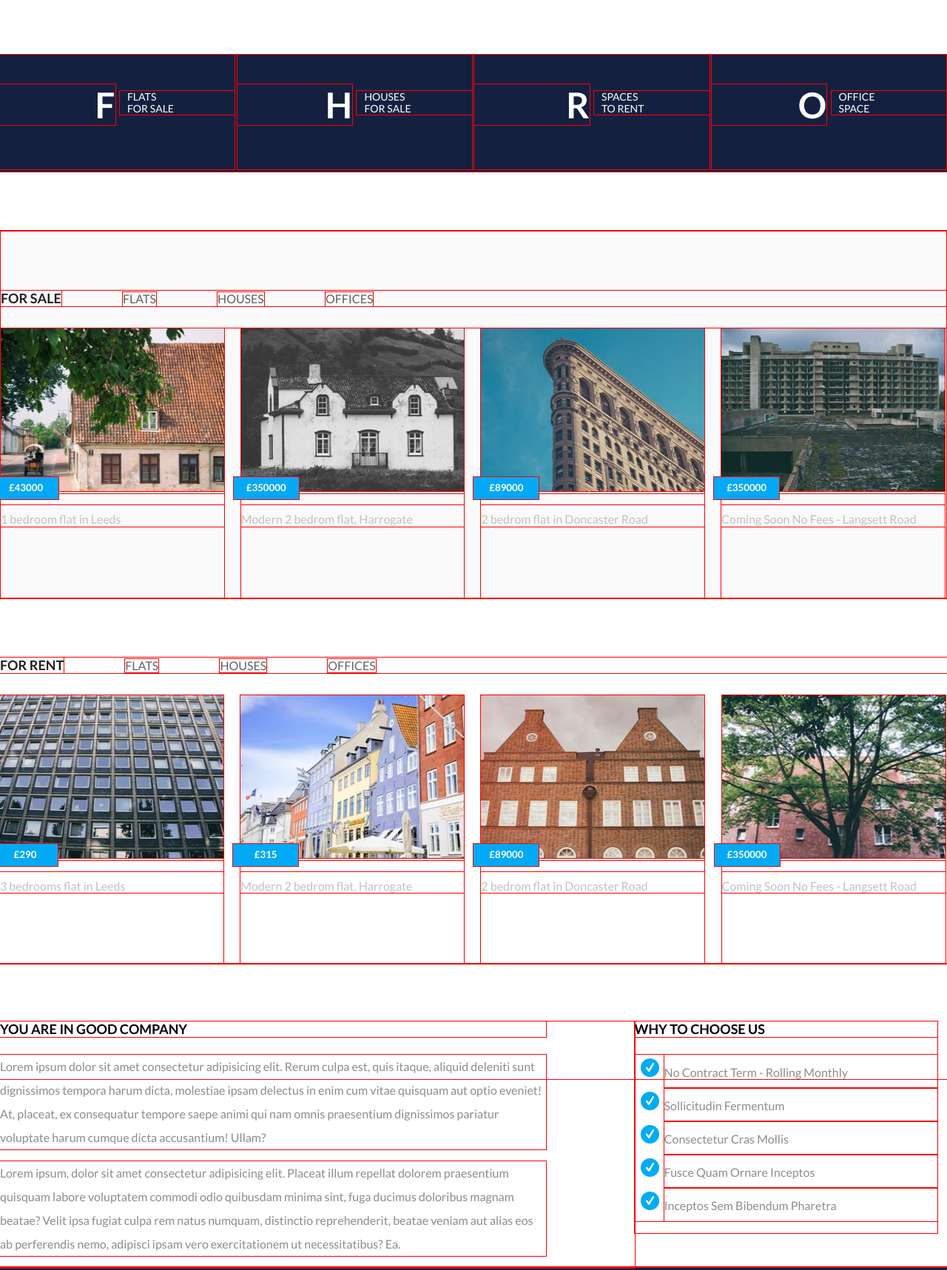
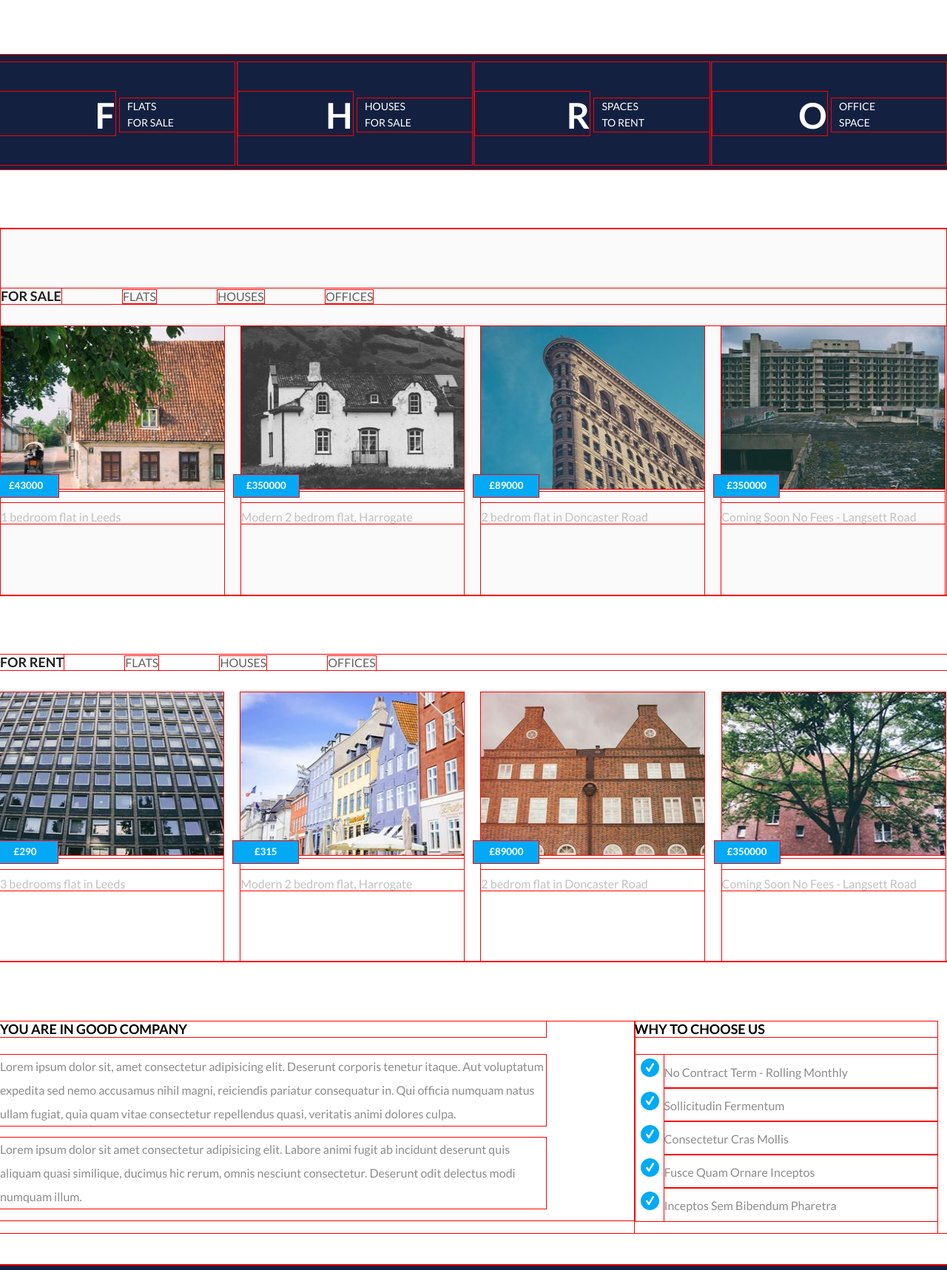
Before and after one commit to MelanieL/hackeryou_project1, a plain HTML site: page index.html in a window 1280 px wide. Shown: the part 980-2697 px from the top of the page at 74% size. Drawn offline with Linux system fonts and the light colour scheme.

Commit message:
Revisions complete for index.html page.

```diff
--- a/index.html
+++ b/index.html
@@ -95,15 +95,15 @@
                         <h2>F</h2>
                         <p>Flats</br>For Sale</p>
                     </div>
-                    <div class="content__options-box">
+                    <div class="content__options-box ml2">
                         <h2>H</h2>
                         <p>Houses</br>For Sale</p>
                     </div>
-                    <div class="content__options-box">
+                    <div class="content__options-box ml2">
                         <h2>R</h2>
                         <p>Spaces</br>To Rent</p>
                     </div>
-                    <div class="content__options-box">
+                    <div class="content__options-box ml2">
                         <h2>O</h2>
                         <p>Office</br>Space</p>
                     </div>
@@ -201,11 +201,11 @@
 
         <div class="content__whyus">
             <div class="wrapper">
-                <div class="content__whyus--content">
+                <div class="content__whyus--content clearfix">
                     <div class="content__whyus--main">
                         <h4>You Are In Good Company</h4>
-                        <p>Lorem ipsum dolor sit amet consectetur adipisicing elit. Rerum culpa est, quis itaque, aliquid deleniti sunt dignissimos tempora harum dicta, molestiae ipsam delectus in enim cum vitae quisquam aut optio eveniet! At, placeat, ex consequatur tempore saepe animi qui nam omnis praesentium dignissimos pariatur voluptate harum cumque dicta accusantium! Ullam?</p>
-                        <p>Lorem ipsum, dolor sit amet consectetur adipisicing elit. Placeat illum repellat dolorem praesentium quisquam labore voluptatem commodi odio quibusdam minima sint, fuga ducimus doloribus magnam beatae? Velit ipsa fugiat culpa rem natus numquam, distinctio reprehenderit, beatae veniam aut alias eos ab perferendis nemo, adipisci ipsam vero exercitationem ut necessitatibus? Ea.</p>
+                        <p>Lorem ipsum dolor sit, amet consectetur adipisicing elit. Deserunt corporis tenetur itaque. Aut voluptatum expedita sed nemo accusamus nihil magni, reiciendis pariatur consequatur in. Qui officia numquam natus ullam fugiat, quia quam vitae consectetur repellendus quasi, veritatis animi dolores culpa.</p>
+                        <p>Lorem ipsum dolor sit amet consectetur adipisicing elit. Labore animi fugit ab incidunt deserunt quis aliquam quasi similique, ducimus hic rerum, omnis nesciunt consectetur. Deserunt odit delectus modi numquam illum.</p>
                     </div>
                     <div class="content__whyus--aside">
                         <h4>Why To Choose Us</h4>
@@ -227,19 +227,19 @@
                     <h4>Latest News</h4>
                     <div class="news">
                         <h3>20.12</h3>
-                        <p>Lorem ipsum dolor sit amet consectetur adipisicing elit. Quisquam maxime quasi obcaecati nostrum ducimus aut.</p>
+                        <p>Lorem ipsum dolor sit amet consectetur adipisicing elit. Iusto, optio!</p>
                     </div>
                     <div class="news">
                         <h3>13.12</h3>
-                        <p>Lorem ipsum dolor sit amet, consectetur adipisicing elit. Temporibus optio maiores velit odit omnis commodi?</p>
+                        <p>Lorem ipsum, dolor sit amet consectetur adipisicing elit. Libero, tempora!</p>
                     </div>
                     <div class="news">
                         <h3>7.11</h3>
-                        <p>Lorem ipsum, dolor sit amet consectetur adipisicing elit. Unde, deleniti itaque molestias laboriosam beatae sed.</p>
+                        <p>Lorem ipsum, dolor sit amet consectetur adipisicing elit. Aliquid, voluptatibus!</p>
                     </div>
                     <div class="news">
                         <h3>31.10</h3>
-                        <p>Lorem ipsum dolor sit amet consectetur adipisicing elit. Nihil fuga doloremque repellendus, eligendi placeat ab?</p>
+                        <p>Lorem ipsum dolor, sit amet consectetur adipisicing elit. Eum, eius.</p>
                     </div>
                 </div>
             </div>
--- a/resources/css/style.css
+++ b/resources/css/style.css
@@ -253,19 +253,24 @@ h4  {
 .content__options--list {
     background: #142040;
     margin: 80px 0px 80px 0px;
+    min-height: 155px;
 }
 
 .content__options-box   {
     color: #ffffff;
     display: inline-block;
-    height: 155px;
-    margin: 0 auto;
+    margin-top: 10px;
     width: 24.8%;
+}
+
+.ml2    {
+    border-left: 1px solid #203266;
 }
 
 .content__options-box h2    {
     float: left;
     font-size: 48px;
+    padding-top: 4px;
     text-align: right;
     width: 49%;
 }
@@ -273,6 +278,7 @@ h4  {
 .content__options-box p     {
     float: right;
     font-size: 14px;
+    line-height: 1.6;
     margin-top: 49px;
     padding-left: 10px;
     text-align: left;
@@ -360,7 +366,7 @@ h4  {
 /* This is where style starts for the why us section */
 
 .content__whyus {
-    height: 410px;
+    min-height: 410px;
 }
 
 .content__whyus h4  {
@@ -368,7 +374,9 @@ h4  {
 }
 
 .content__whyus--content    {
-    padding: 78px 0px;
+    border-top: 1px solid #EEEEEE;
+    float: left;
+    padding-top: 80px;
 }
 
 .content__whyus--main   {
@@ -424,6 +432,10 @@ h4  {
     padding-bottom: 55px;
     text-transform: none;
     width: 24.9%;
+}
+
+.news p {
+    line-height: 1.7;
 }
 
 /* I wasn't certain by just looking at the picture what the line underneath the news items was supposed to be, so I went with a hover */
@@ -516,7 +528,7 @@ h4  {
 }
 
 .content__subscribe--getnot h4  {
-    margin-bottom: 10px;
+    margin-bottom: 3px;
     padding-left: 20px;
 }
 
@@ -569,7 +581,7 @@ h4  {
 }
 
 .footer__box--black     {
-    background: #293450;
+    background: rgba(41,52,80,0.9);
     color:#ffffff;
     float: left;
     height: 530px;
```
